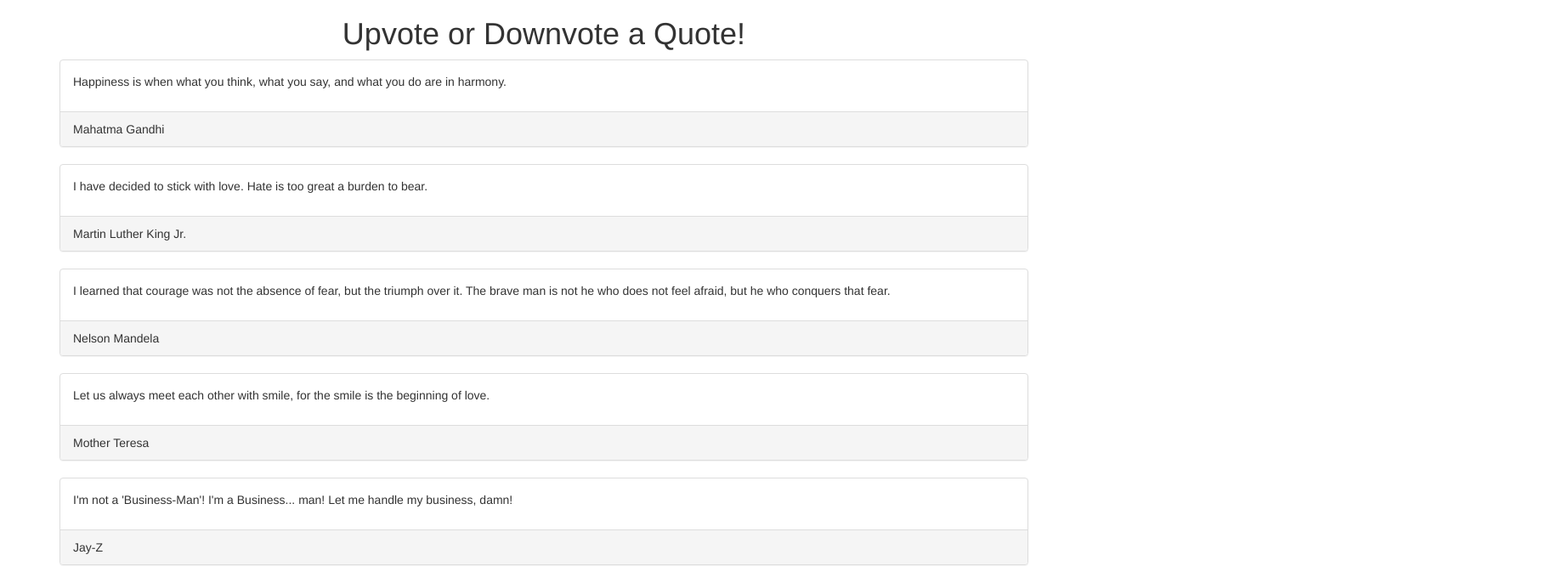
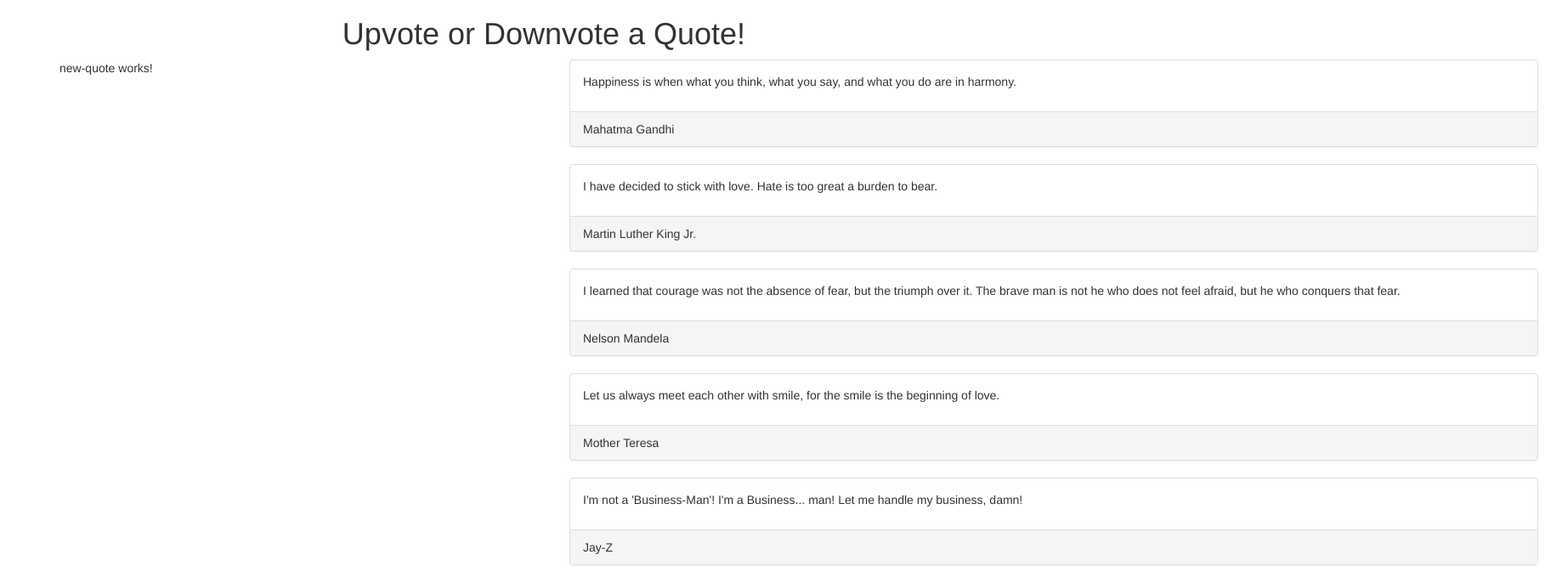
Before and after one commit to msanden/up-down-vote, an Angular app: page / in a window 1280 px wide. Shown: the top 666 px of the page at 85% size, 1825 px wide, since content can reach past the window. Built offline with nearby package versions, Linux system fonts and the light colour scheme.

Commit message:
Add columns

```diff
--- a/src/app/app.component.html
+++ b/src/app/app.component.html
@@ -2,4 +2,14 @@
 <div style="text-align:center">
   <h1>{{ title }}!</h1>
 </div>
-<app-list-quote [childQuoteList] = 'masterQuoteList'></app-list-quote>
+
+<div class="container">
+  <div class="row">
+    <div class="col-md-6">
+      <app-new-quote (sendQuote)="addQuote($event)"></app-new-quote>
+    </div>
+    <div class="col-md-6">
+      <app-list-quote [childQuoteList] = 'masterQuoteList'></app-list-quote>
+    </div>
+  </div>
+</div>
```
